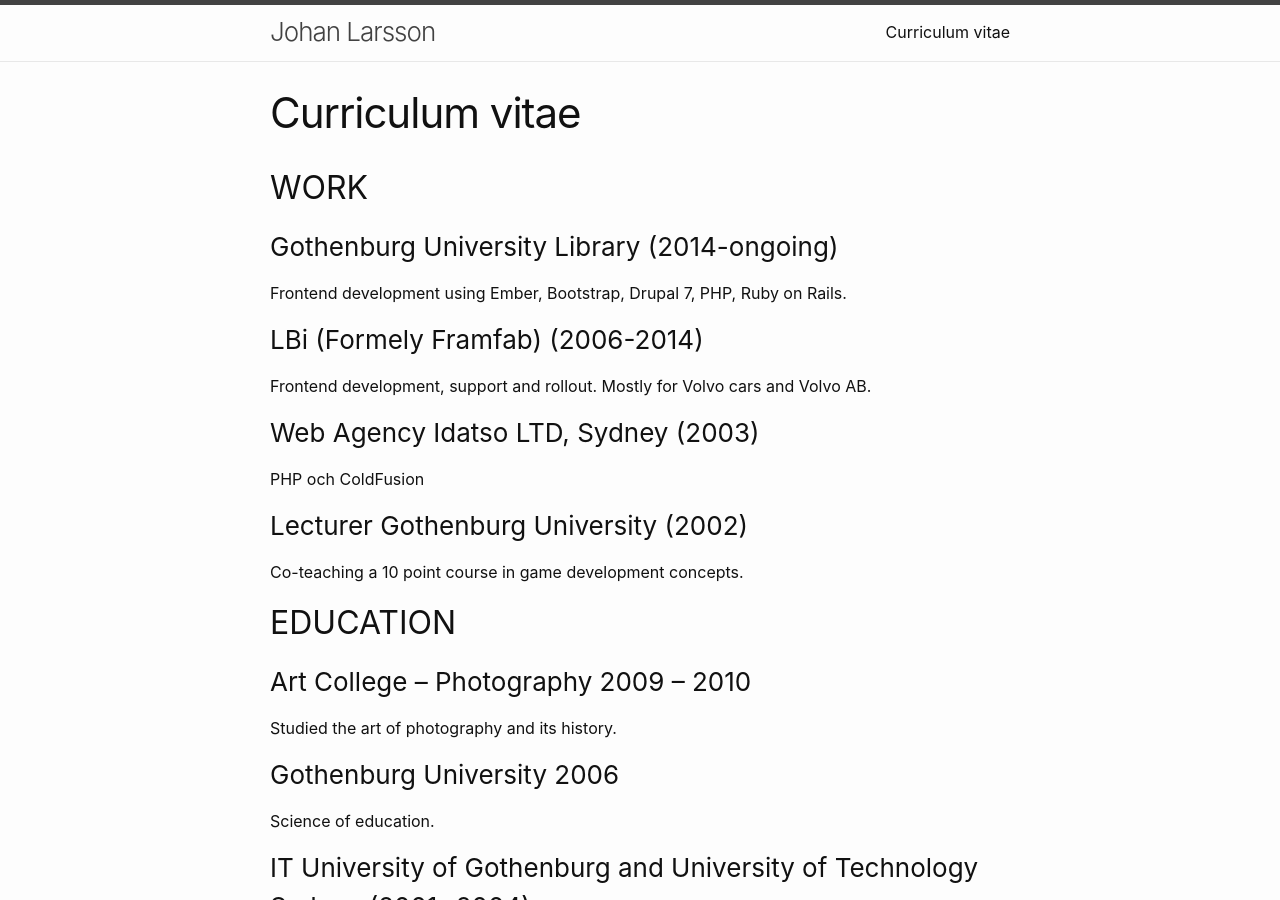
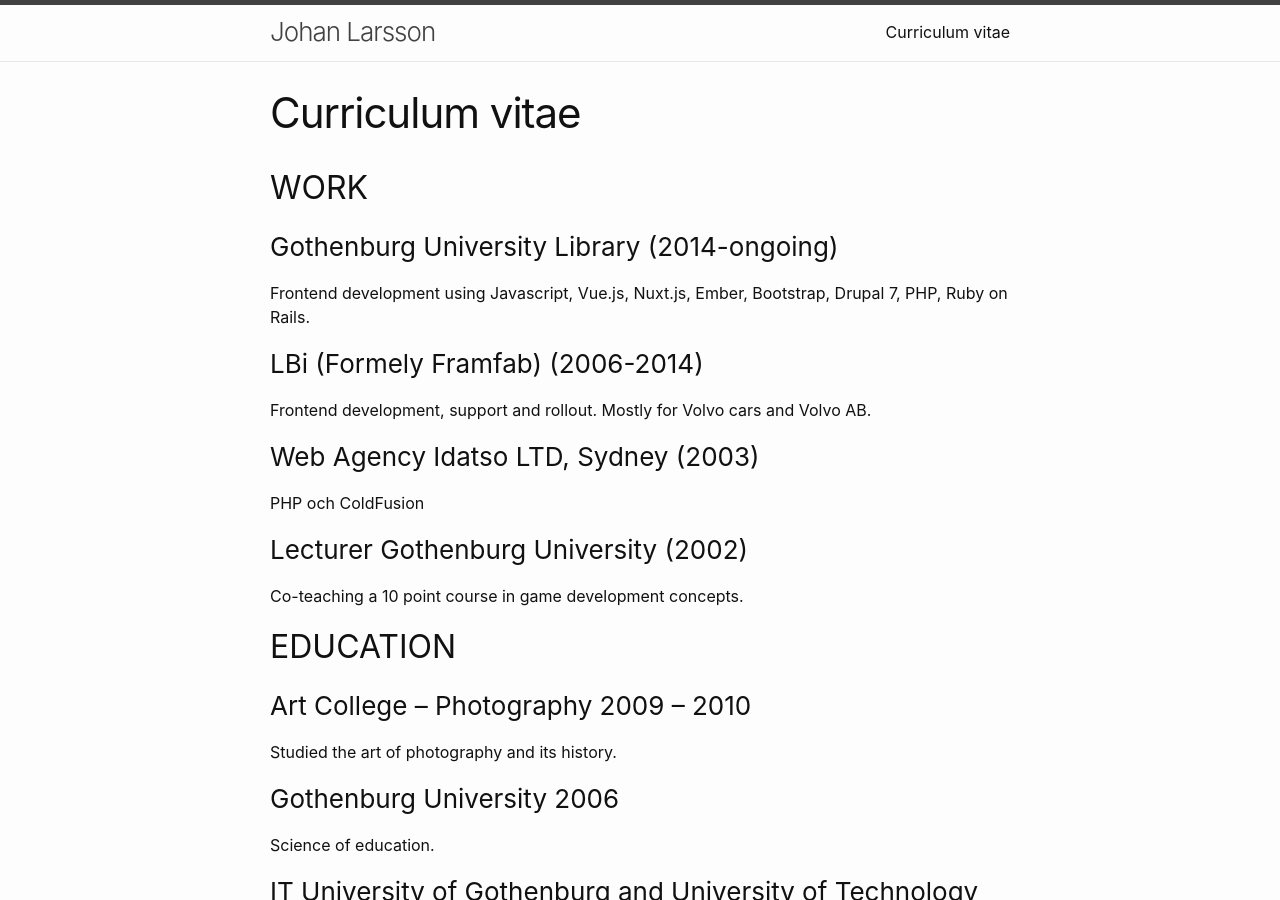
Before and after one commit to xljoha/ego, a Jekyll site: the page built from about.markdown, in a window 1280 px wide and 900 px high. Built offline with Jekyll 4.4.1, drawn with Linux system fonts in a browser that asks for light colours.

Commit message:
Update about.markdown

```diff
--- a/about.markdown
+++ b/about.markdown
@@ -8,7 +8,7 @@ permalink: /cv/
 
 ### Gothenburg University Library (2014-ongoing)
 
-Frontend development using Ember, Bootstrap, Drupal 7, PHP, Ruby on Rails.
+Frontend development using Javascript, Vue.js, Nuxt.js, Ember, Bootstrap, Drupal 7, PHP, Ruby on Rails.
 
 ### LBi (Formely Framfab)  (2006-2014)
 
```
